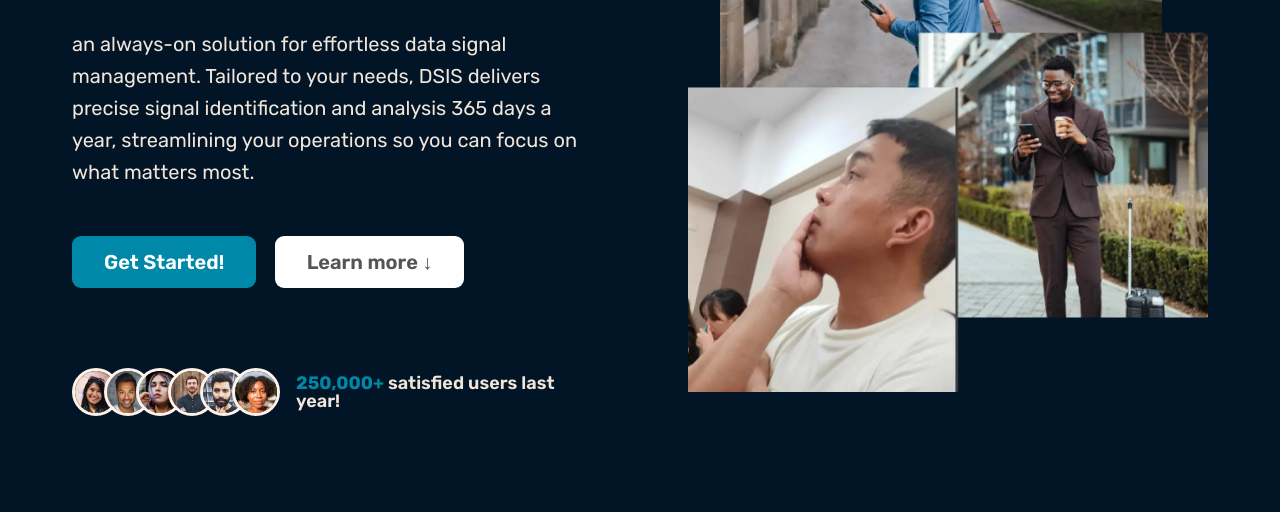
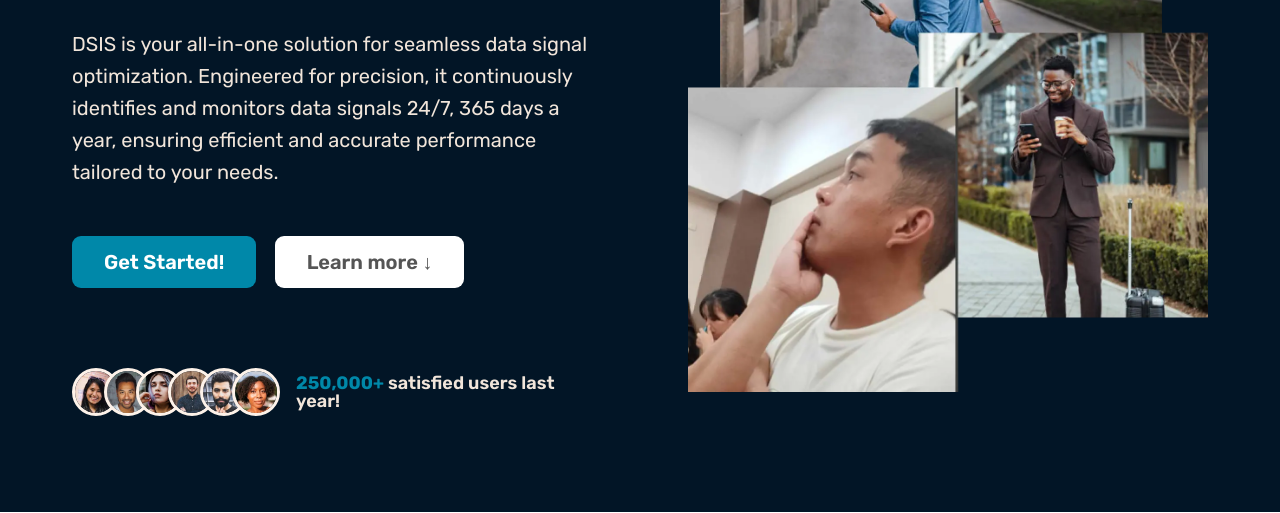
Before and after one commit to PachecoDevworks/DSIS-schoolproject, a plain HTML site: page iphowin project/index.html in a window 1280 px wide. Shown: the part 287-800 px from the top of the page. Drawn offline with nearby package versions, Linux system fonts and the light colour scheme; some packages are replaced by stand-ins of ours; a script that the page names is missing.

Commit message:
index.html

```diff
--- a/iphowin project/index.html
+++ b/iphowin project/index.html
@@ -75,10 +75,10 @@
               Introducing DSIS (Data Signal Identifier System)
             </h1>
             <p class="hero-description">
-              an always-on solution for effortless data signal management.
-              Tailored to your needs, DSIS delivers precise signal
-              identification and analysis 365 days a year, streamlining your
-              operations so you can focus on what matters most.
+              DSIS is your all-in-one solution for seamless data signal
+              optimization. Engineered for precision, it continuously identifies
+              and monitors data signals 24/7, 365 days a year, ensuring
+              efficient and accurate performance tailored to your needs.
             </p>
             <a href="#cta" class="btn btn--full margin-right-sm btn-get-started"
               >Get Started!</a
```
